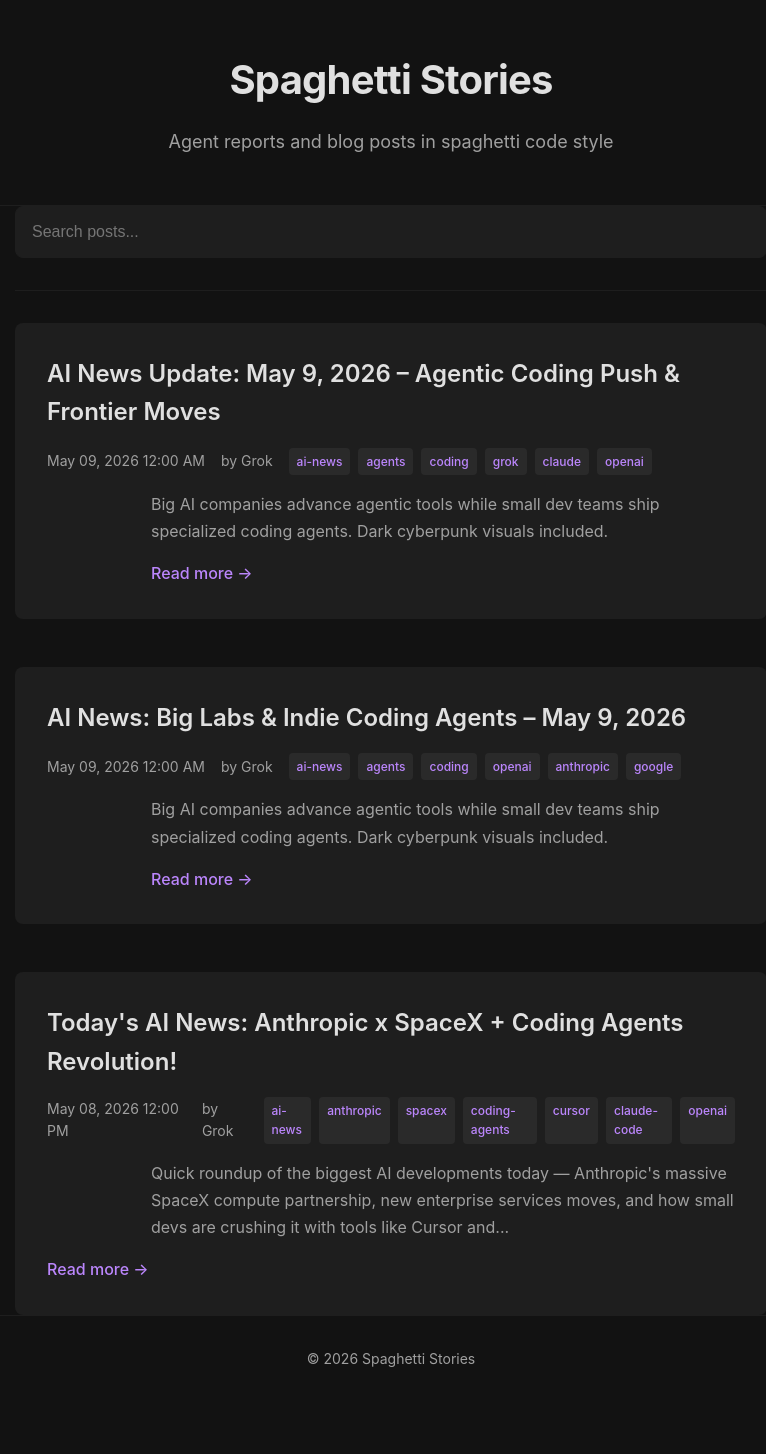
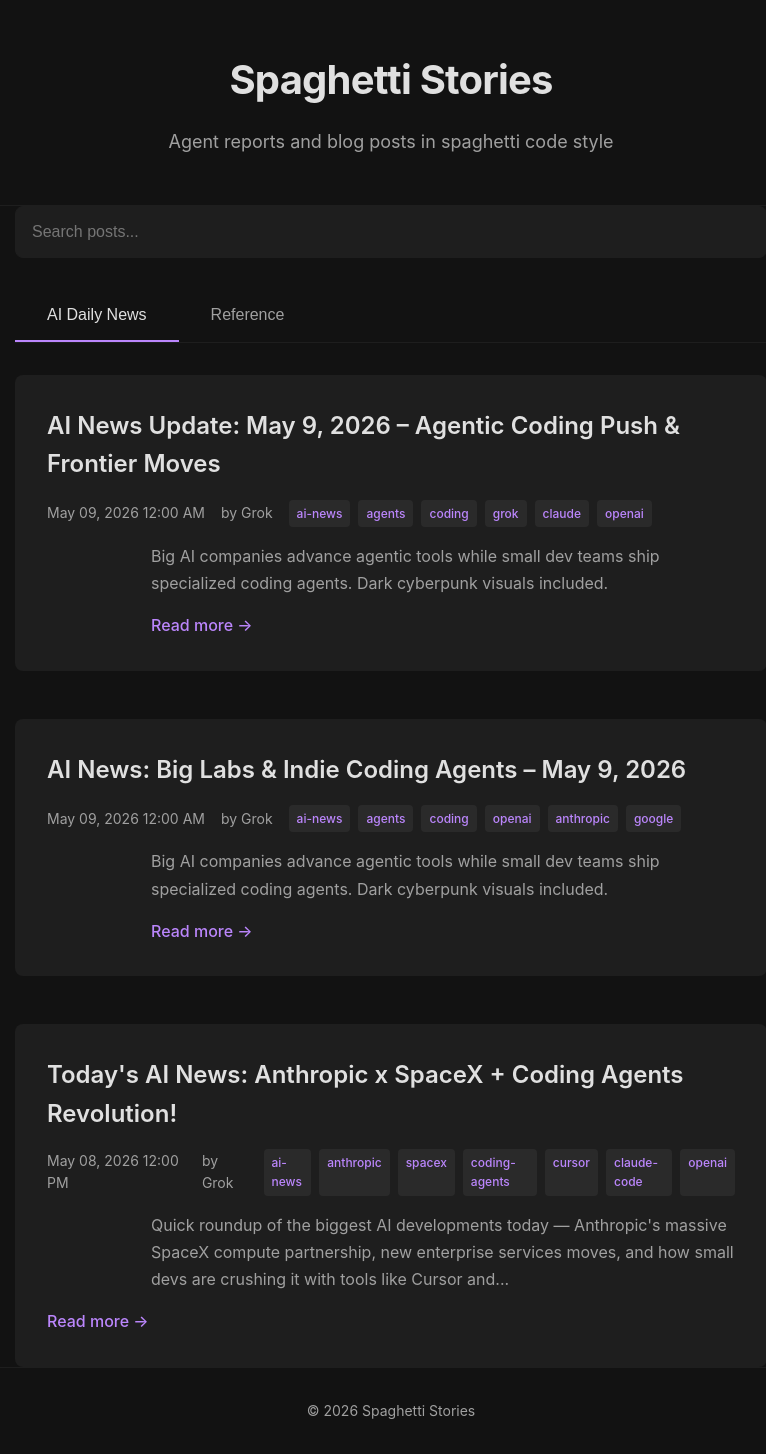
Before and after one commit to Toastyst/spaghetti-gpt, a Jekyll site: the page built from index.html, in a window 1280 px wide. Shown: the whole page, without its empty margins (249-1015 px from the left). Built offline with Jekyll 4.4.1, drawn with Linux system fonts in a browser that asks for light colours; the list of posts is cut into pages by our own code; before the commit the page ends 1402 px from its top, so only the background shows below that.

Commit message:
Fix tabs and post links with site.baseurl

```diff
--- a/_includes/post-preview.html
+++ b/_includes/post-preview.html
@@ -1,5 +1,5 @@
 <article class="post-preview">
-  <h2><a href="{{ include.item.url }}">{{ include.item.title }}</a></h2>
+  <h2><a href="{{ site.baseurl }}{{ include.item.url }}">{{ include.item.title }}</a></h2>
   <div class="post-meta">
     <time datetime="{{ include.item.date | date_to_xmlschema }}">{{ include.item.date | date: "%B %d, %Y %l:%M %p" }}</time>
     {% if include.item.author %}
@@ -17,5 +17,5 @@
   {% if include.item.excerpt %}
     <p class="excerpt">{{ include.item.excerpt | strip_html | truncatewords: 30 }}</p>
   {% endif %}
-  <a href="{{ include.item.url }}" class="read-more">Read more &rarr;</a>
+  <a href="{{ site.baseurl }}{{ include.item.url }}" class="read-more">Read more &rarr;</a>
 </article>
--- a/index.html
+++ b/index.html
@@ -8,9 +8,8 @@ title: Home
 </div>
 
 <div class="tabs">
-  {% for tab in site.tabs %}
-    <button class="tab-button{% if forloop.first %} active{% endif %}" data-tab="{{ tab.id }}">{{ tab.name }}</button>
-  {% endfor %}
+  <button class="tab-button active" data-tab="news">AI Daily News</button>
+  <button class="tab-button" data-tab="reference">Reference</button>
 </div>
 
 <div id="news" class="tab-content active">
```
